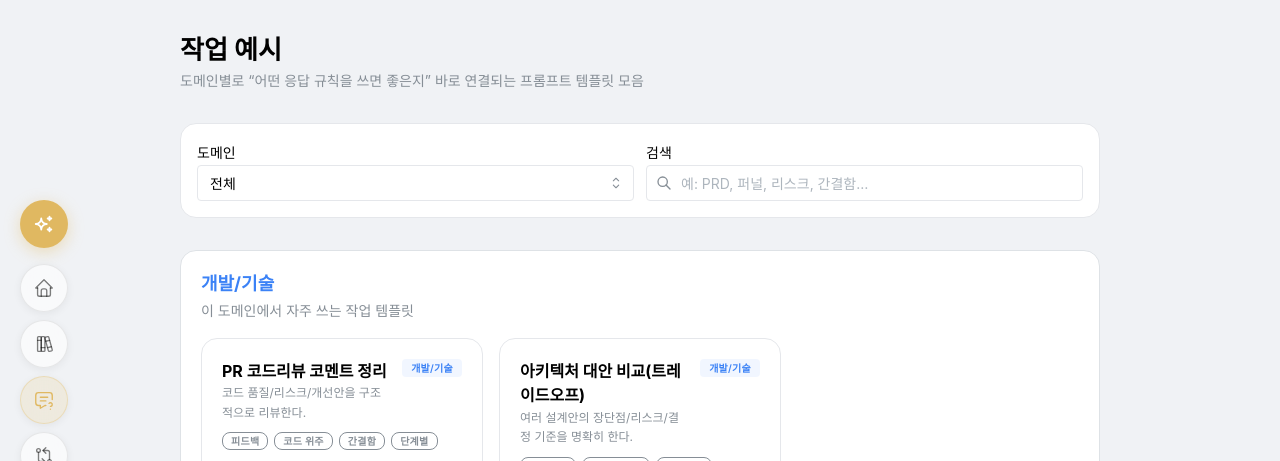
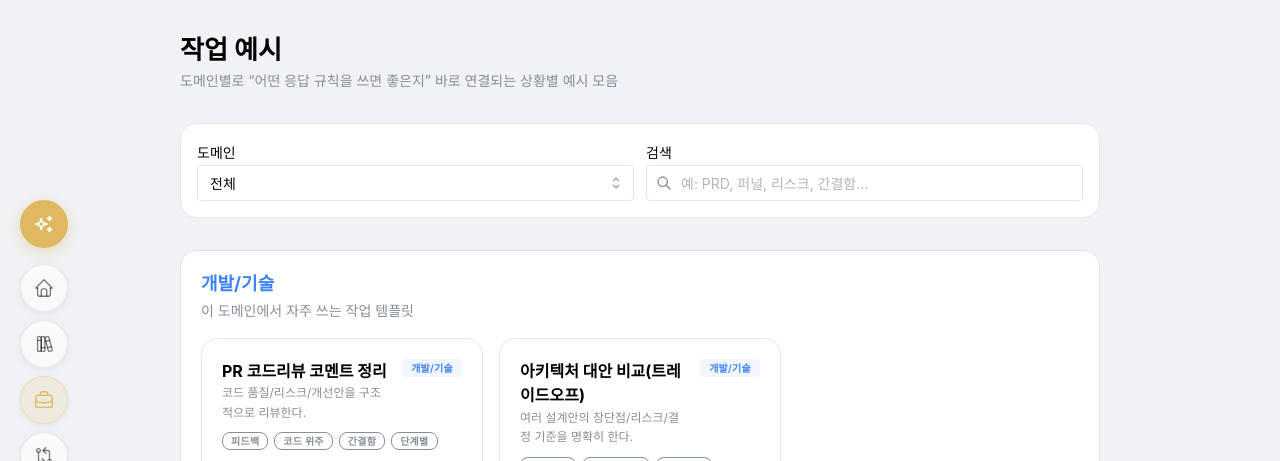
Before and after one commit to seoddhh/your-ai, a Next.js app in the folder client/: page /questions in a window 1280 px wide. Shown: the top 461 px of the page. Built offline with nearby package versions, Linux system fonts and the light colour scheme; a web font is replaced by a local one.

Commit message:
fix: update sidebar icon and questions text

```diff
--- a/client/src/app/questions/page.tsx
+++ b/client/src/app/questions/page.tsx
@@ -68,7 +68,7 @@ export default function QuestionsPage() {
             <Box mb="xl">
                 <Title order={2} fw={700} mb={4}>작업 예시</Title>
                 <Text size="sm" c="dimmed">
-                    도메인별로 “어떤 응답 규칙을 쓰면 좋은지” 바로 연결되는 프롬프트 템플릿 모음
+                    도메인별로 “어떤 응답 규칙을 쓰면 좋은지” 바로 연결되는 상황별 예시 모음
                 </Text>
             </Box>
 
--- a/client/src/components/layout/Sidebar.tsx
+++ b/client/src/components/layout/Sidebar.tsx
@@ -17,6 +17,7 @@ import {
     IconMessageQuestion,
     IconPencil,
     IconSettingsAutomation,
+    IconBriefcase,
 } from '@tabler/icons-react';
 
 interface NavItemProps {
@@ -161,7 +162,7 @@ export default function Sidebar() {
                 />
                 <NavItem
                     href="/questions"
-                    icon={IconMessageQuestion}
+                    icon={IconBriefcase}
                     label="작업 예시"
                     isActive={isActive('/questions')}
                 />
```
